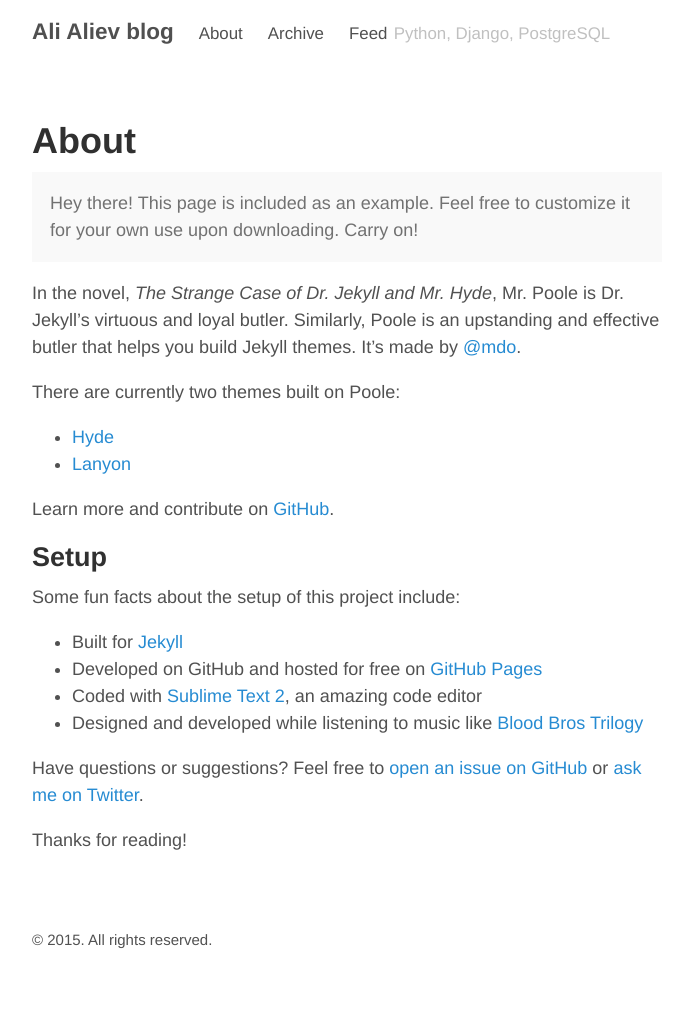
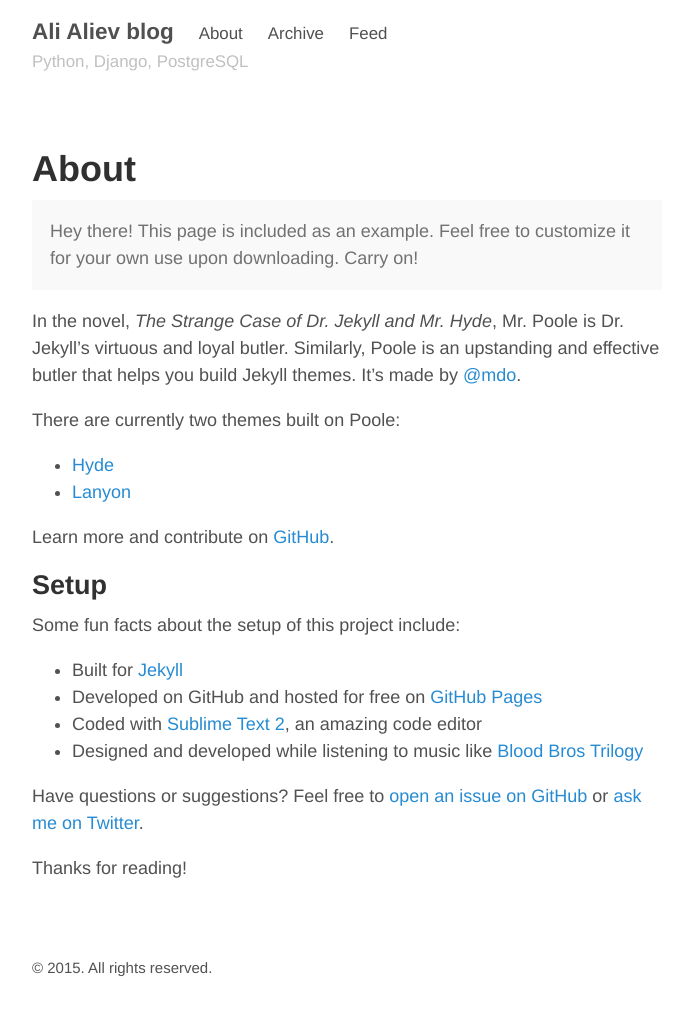
Before and after one commit to aliev/aliev.github.io, a Jekyll site: the page built from about.md, in a window 1280 px wide. Shown: the whole page, without its empty margins (293-983 px from the left). Built offline with Jekyll 4.4.1, drawn with Linux system fonts in a browser that asks for light colours; before the commit the page ends 989 px from its top, so only the background shows below that.

Commit message:
added favicon

```diff
--- a/_layouts/default.html
+++ b/_layouts/default.html
@@ -13,8 +13,8 @@
           {% for page in site.pages_list %}
               &nbsp;&nbsp;&nbsp;<small><a href="{{ page[1]  }}">{{ page[0] }}</a></small>
           {% endfor %}
-          <small>{{ site.tagline }}</small>
         </h3>
+        <h3 class="masthead-title"><small>{{ site.tagline }}</small></h3>
       </header>
 
       <main>
```
Also changed, not shown: public/apple-touch-icon-precomposed.png (deleted), public/favicon.ico.
